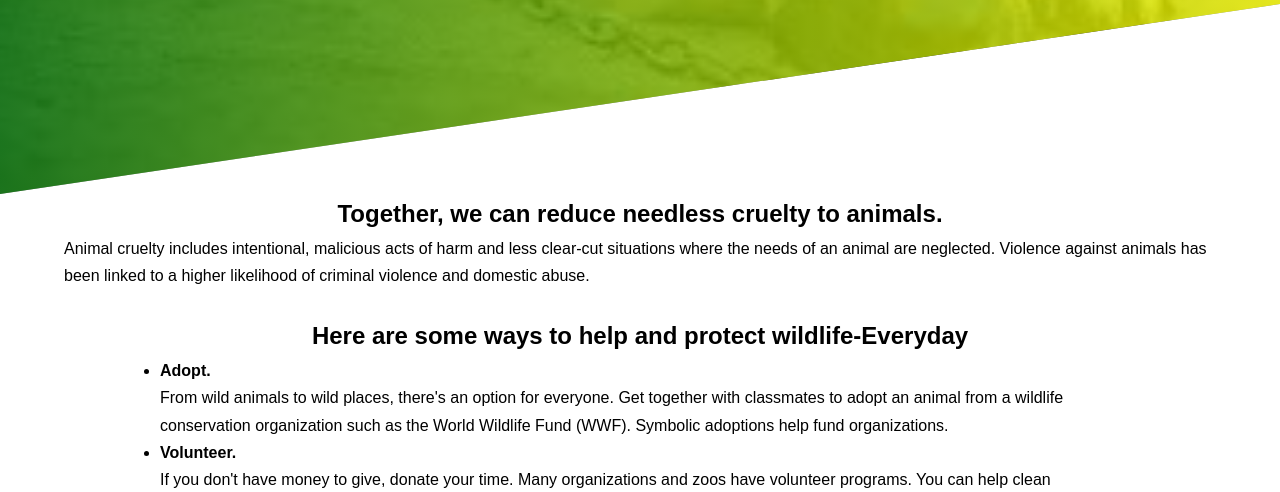
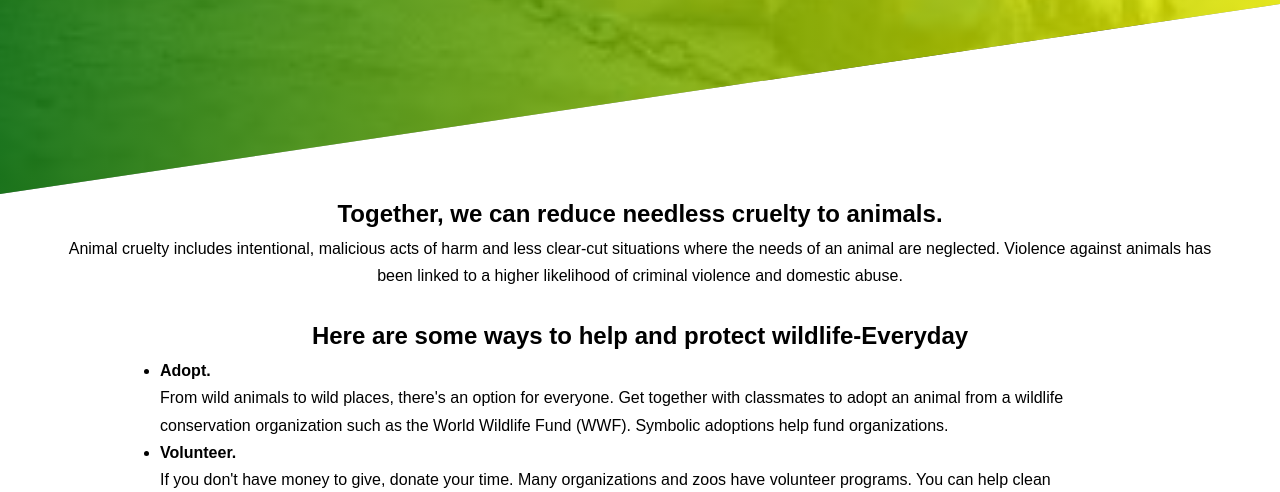
Before and after one commit to sathsaranigithub/new_project, a PHP site: page /message.html in a window 1280 px wide. Shown: the part 566-1058 px from the top of the page. Run offline with PHP 8.4, Linux system fonts and the light colour scheme.

Commit message:
pharagraph center

```diff
--- a/message.html
+++ b/message.html
@@ -24,7 +24,7 @@
     <div class="lmessage">
         <div class="lmessage-1">
             <h2>Together, we can reduce needless cruelty to animals.</h2>
-             <p class="description">Animal cruelty includes intentional, malicious acts of harm and less clear-cut situations where the needs of an animal are neglected. Violence against animals has been linked to a higher likelihood of criminal violence and domestic abuse.</p>
+             <p class="ab">Animal cruelty includes intentional, malicious acts of harm and less clear-cut situations where the needs of an animal are neglected. Violence against animals has been linked to a higher likelihood of criminal violence and domestic abuse.</p>
         <br>
         </div>
     </div>
--- a/messagestyle.css
+++ b/messagestyle.css
@@ -151,6 +151,9 @@ h2 {
   display: flex;
   justify-content: center;
 }
+.ab {
+  text-align: center;
+}
 .unoderlist {
   display: flex;
   align-content: center;
```
